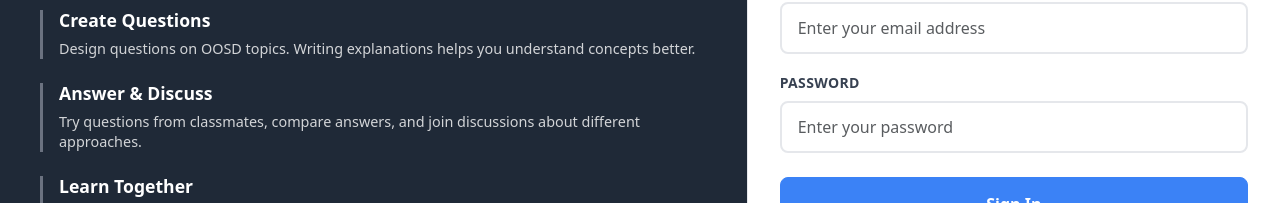
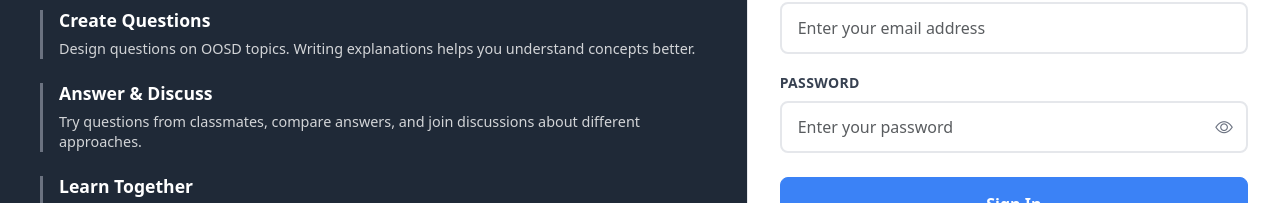
Before and after one commit to 17721250181/IT-Project-team56-Questify, a React (Vite) app in the folder frontend/: page /login in a window 1280 px wide. Shown: the part 281-484 px from the top of the page. Built offline with nearby package versions, Linux system fonts and the light colour scheme; no server answers.

Commit message:
modify css of login/register page message and add password visibility toggle

```diff
--- a/frontend/src/components/auth/LoginForm.jsx
+++ b/frontend/src/components/auth/LoginForm.jsx
@@ -3,6 +3,8 @@ import Form from 'react-bootstrap/Form';
 import Button from 'react-bootstrap/Button';
 import { Link, useLocation, useNavigate } from 'react-router-dom';
 import { useAuth } from '../../contexts/AuthContext';
+import PasswordInput from '../common/PasswordInput';
+import ErrorMessage from '../common/ErrorMessage';
 
 const LoginForm = () => {
     // State variables for inputs
@@ -132,30 +134,22 @@ const LoginForm = () => {
                         isInvalid={!!errors.email}
                         required
                     />
-                    <Form.Control.Feedback type="invalid">
-                        {errors.email}
-                    </Form.Control.Feedback>
+                    <ErrorMessage message={errors.email} />
                 </Form.Group>
 
                 {/* Password Field */}
-                <Form.Group className="mb-4">
-                    <Form.Label className="form-label">
-                        Password
-                    </Form.Label>
-                    <Form.Control
-                        type="password"
-                        placeholder="Enter your password"
-                        value={password}
-                        onChange={handlePasswordChange}
-                        className="form-input"
-                        disabled={loading}
-                        isInvalid={!!errors.password}
-                        required
-                    />
-                    <Form.Control.Feedback type="invalid">
-                        {errors.password}
-                    </Form.Control.Feedback>
-                </Form.Group>
+                <PasswordInput
+                    value={password}
+                    onChange={handlePasswordChange}
+                    placeholder="Enter your password"
+                    isInvalid={!!errors.password}
+                    disabled={loading}
+                    name="password"
+                    label="Password"
+                    feedbackText={errors.password}
+                    required={true}
+                    className="mb-4"
+                />
 
                 {/* Primary Login Button */}
                 <div className="d-grid mb-3">
--- /dev/null
+++ b/frontend/src/components/common/ErrorMessage.jsx
@@ -0,0 +1,22 @@
+import React from 'react';
+import '../../styles/ErrorMessage.css';
+
+/**
+ * ErrorMessage Component
+ * Reusable error message display with icon and styled background
+ *
+ * @param {string} message - Error message text to display
+ * @param {string} className - Additional CSS classes (optional)
+ */
+const ErrorMessage = ({ message, className = '' }) => {
+    if (!message) return null;
+
+    return (
+        <div className={`error-message ${className}`}>
+            <i className="bi bi-exclamation-circle"></i>
+            <span>{message}</span>
+        </div>
+    );
+};
+
+export default ErrorMessage;
--- /dev/null
+++ b/frontend/src/components/common/PasswordInput.jsx
@@ -0,0 +1,77 @@
+import React, { useState } from 'react';
+import Form from 'react-bootstrap/Form';
+import ErrorMessage from './ErrorMessage';
+import '../../styles/PasswordInput.css';
+
+/**
+ * PasswordInput Component
+ * Reusable password input field with visibility toggle icon inside the input
+ *
+ * @param {string} value - Current password value
+ * @param {function} onChange - Change handler function
+ * @param {string} placeholder - Placeholder text
+ * @param {boolean} isInvalid - Whether the input has validation errors
+ * @param {boolean} disabled - Whether the input is disabled
+ * @param {string} name - Input name attribute
+ * @param {string} label - Label text for the input
+ * @param {string} feedbackText - Error feedback text
+ * @param {boolean} required - Whether the input is required
+ * @param {string} className - Additional CSS classes for the Form.Group
+ */
+const PasswordInput = ({
+    value,
+    onChange,
+    placeholder = 'Enter password',
+    isInvalid = false,
+    disabled = false,
+    name = 'password',
+    label = 'Password',
+    feedbackText = '',
+    required = false,
+    className = 'mb-3'
+}) => {
+    const [showPassword, setShowPassword] = useState(false);
+
+    const togglePasswordVisibility = () => {
+        setShowPassword(!showPassword);
+    };
+
+    return (
+        <Form.Group className={className}>
+            <Form.Label className="form-label">
+                {label}
+            </Form.Label>
+            <div className="password-input-wrapper">
+                <Form.Control
+                    type={showPassword ? 'text' : 'password'}
+                    name={name}
+                    placeholder={placeholder}
+                    value={value}
+                    onChange={onChange}
+                    className="form-input password-input-field"
+                    isInvalid={isInvalid}
+                    disabled={disabled}
+                    required={required}
+                />
+                <span
+                    className={`password-toggle-icon ${disabled ? 'disabled' : ''}`}
+                    onClick={disabled ? undefined : togglePasswordVisibility}
+                    role="button"
+                    tabIndex={disabled ? -1 : 0}
+                    aria-label={showPassword ? 'Hide password' : 'Show password'}
+                    onKeyDown={(e) => {
+                        if (!disabled && (e.key === 'Enter' || e.key === ' ')) {
+                            e.preventDefault();
+                            togglePasswordVisibility();
+                        }
+                    }}
+                >
+                    <i className={showPassword ? 'bi bi-eye-slash' : 'bi bi-eye'}></i>
+                </span>
+            </div>
+            <ErrorMessage message={isInvalid ? feedbackText : ''} />
+        </Form.Group>
+    );
+};
+
+export default PasswordInput;
--- /dev/null
+++ b/frontend/src/styles/ErrorMessage.css
@@ -0,0 +1,38 @@
+/* ErrorMessage Component Styles */
+
+.error-message {
+    display: flex;
+    align-items: center;
+    gap: 0.5rem;
+    padding: 0.5rem 0.75rem;
+    margin-top: 0.5rem;
+    background-color: #fee2e2;
+    border-left: 3px solid #dc3545;
+    border-radius: 0.375rem;
+    color: #991b1b;
+    font-size: 0.875rem;
+    font-weight: 500;
+    animation: fadeInError 0.2s ease-in-out;
+}
+
+.error-message i {
+    flex-shrink: 0;
+    font-size: 1rem;
+    color: #dc3545;
+}
+
+.error-message span {
+    line-height: 1.4;
+}
+
+/* Fade-in animation for error message */
+@keyframes fadeInError {
+    from {
+        opacity: 0;
+        transform: translateY(-4px);
+    }
+    to {
+        opacity: 1;
+        transform: translateY(0);
+    }
+}
--- a/frontend/src/styles/LoginForm.css
+++ b/frontend/src/styles/LoginForm.css
@@ -23,6 +23,8 @@
     border: 2px solid #e5e7eb !important;
     border-radius: 0.5rem !important;
     transition: all 0.2s ease-in-out !important;
+    /* Remove Bootstrap's default validation icons */
+    background-image: none !important;
 }
 
 .login-form .form-input:focus {
--- /dev/null
+++ b/frontend/src/styles/PasswordInput.css
@@ -0,0 +1,76 @@
+/* PasswordInput Component Styles */
+
+/* Wrapper for positioning the icon */
+.password-input-wrapper {
+    position: relative;
+    width: 100%;
+}
+
+/* Password input field with padding for the icon */
+.password-input-field {
+    padding-right: 2.75rem !important;
+    /* Remove Bootstrap's default validation icon (exclamation mark) */
+    background-image: none !important;
+}
+
+/* Toggle icon positioned inside the input */
+.password-toggle-icon {
+    position: absolute;
+    right: 12px;
+    top: 50%;
+    transform: translateY(-50%);
+    cursor: pointer;
+    color: #6b7280;
+    font-size: 1.1rem;
+    transition: color 0.2s ease-in-out;
+    display: flex;
+    align-items: center;
+    justify-content: center;
+    width: 24px;
+    height: 24px;
+    z-index: 10;
+    user-select: none;
+}
+
+/* Hover effect for the icon */
+.password-toggle-icon:hover {
+    color: #3b82f6;
+}
+
+/* Active/clicked state */
+.password-toggle-icon:active {
+    color: #2563eb;
+    transform: translateY(-50%) scale(0.95);
+}
+
+/* Disabled state */
+.password-toggle-icon.disabled {
+    cursor: not-allowed;
+    color: #d1d5db;
+    opacity: 0.5;
+}
+
+.password-toggle-icon.disabled:hover {
+    color: #d1d5db;
+}
+
+/* Focus outline for accessibility (keyboard navigation) */
+.password-toggle-icon:focus {
+    outline: 2px solid #3b82f6;
+    outline-offset: 2px;
+    border-radius: 4px;
+}
+
+/* Ensure the icon doesn't interfere with input focus */
+.password-input-wrapper .form-control:focus ~ .password-toggle-icon {
+    color: #3b82f6;
+}
+
+/* Adjust icon color when there's validation error */
+.password-input-wrapper .is-invalid ~ .password-toggle-icon {
+    color: #dc3545;
+}
+
+.password-input-wrapper .is-invalid ~ .password-toggle-icon:hover {
+    color: #b91c1c;
+}
```
Also changed, not shown: frontend/src/components/auth/RegisterForm.jsx (+22 -38 lines), 1 other file (tests, documents, lock files or other folders).
